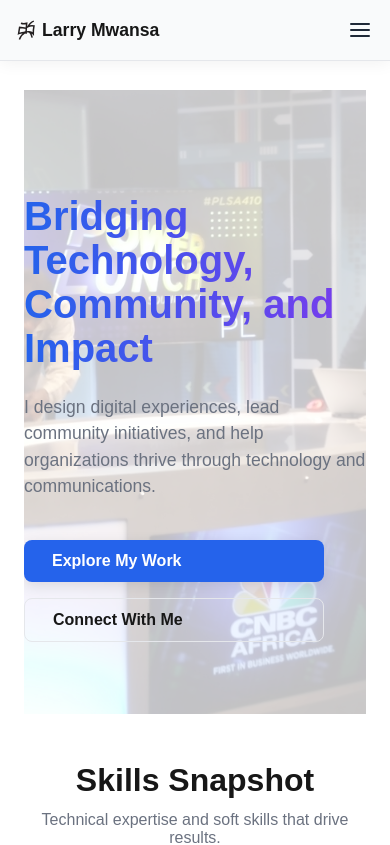
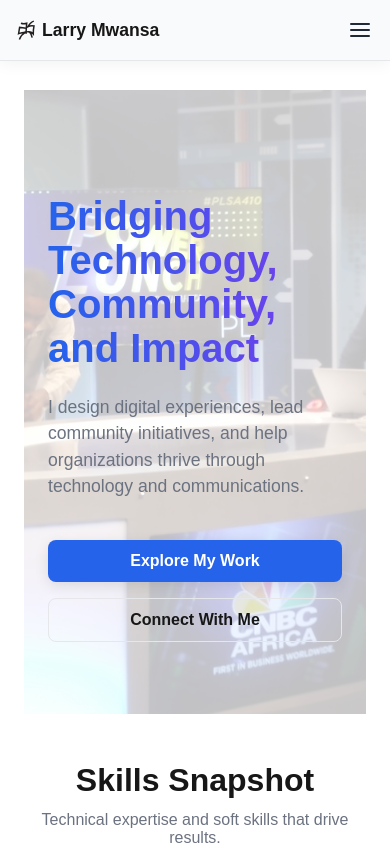
Before and after one commit to LarryMwansa/my-personal-site, a Next.js app: page / in a window 390 px wide. Shown: the top 845 px of the page. Built offline with nearby package versions, Linux system fonts and the light colour scheme.

Commit message:
Refactor: responsive design tweak on Home Page: padding left and right for hero Home and About pages button text align centered

```diff
--- a/src/app/about/about.module.css
+++ b/src/app/about/about.module.css
@@ -46,8 +46,9 @@
   padding: 0.75rem 1.75rem;
   border-radius: var(--radius);
   font-weight: 600;
+  text-align: center;
   transition: all 0.2s ease;
-  display: inline-flex;
+  /* display: inline-flex; */
   align-items: center;
   box-shadow: 0 4px 14px rgba(0, 0, 0, 0.1);
 }
@@ -63,9 +64,10 @@
   padding: 0.75rem 1.75rem;
   border-radius: var(--radius);
   font-weight: 600;
+  text-align: center;
   border: 1px solid var(--border);
   transition: all 0.2s ease;
-  display: inline-flex;
+  /* display: inline-flex; */
   align-items: center;
 }
 
--- a/src/app/page.module.css
+++ b/src/app/page.module.css
@@ -67,8 +67,9 @@
   padding: 0.75rem 1.75rem;
   border-radius: var(--radius);
   font-weight: 600;
+  text-align: center;
   transition: all 0.2s ease;
-  display: inline-flex;
+  /* display: inline-flex; */
   align-items: center;
   box-shadow: 0 4px 14px rgba(0, 0, 0, 0.1);
 }
@@ -84,9 +85,10 @@
   padding: 0.75rem 1.75rem;
   border-radius: var(--radius);
   font-weight: 600;
+  text-align: center;
   border: 1px solid var(--border);
   transition: all 0.2s ease;
-  display: inline-flex;
+  /* display: inline-flex; */
   align-items: center;
 }
 
@@ -229,7 +231,7 @@
 /* Responsive */
 @media (max-width: 768px) {
   .hero {
-    padding: 4rem 0 2rem;
+    padding: 4rem 1.5rem 2rem;
     min-height: 70vh;
   }
 
```
